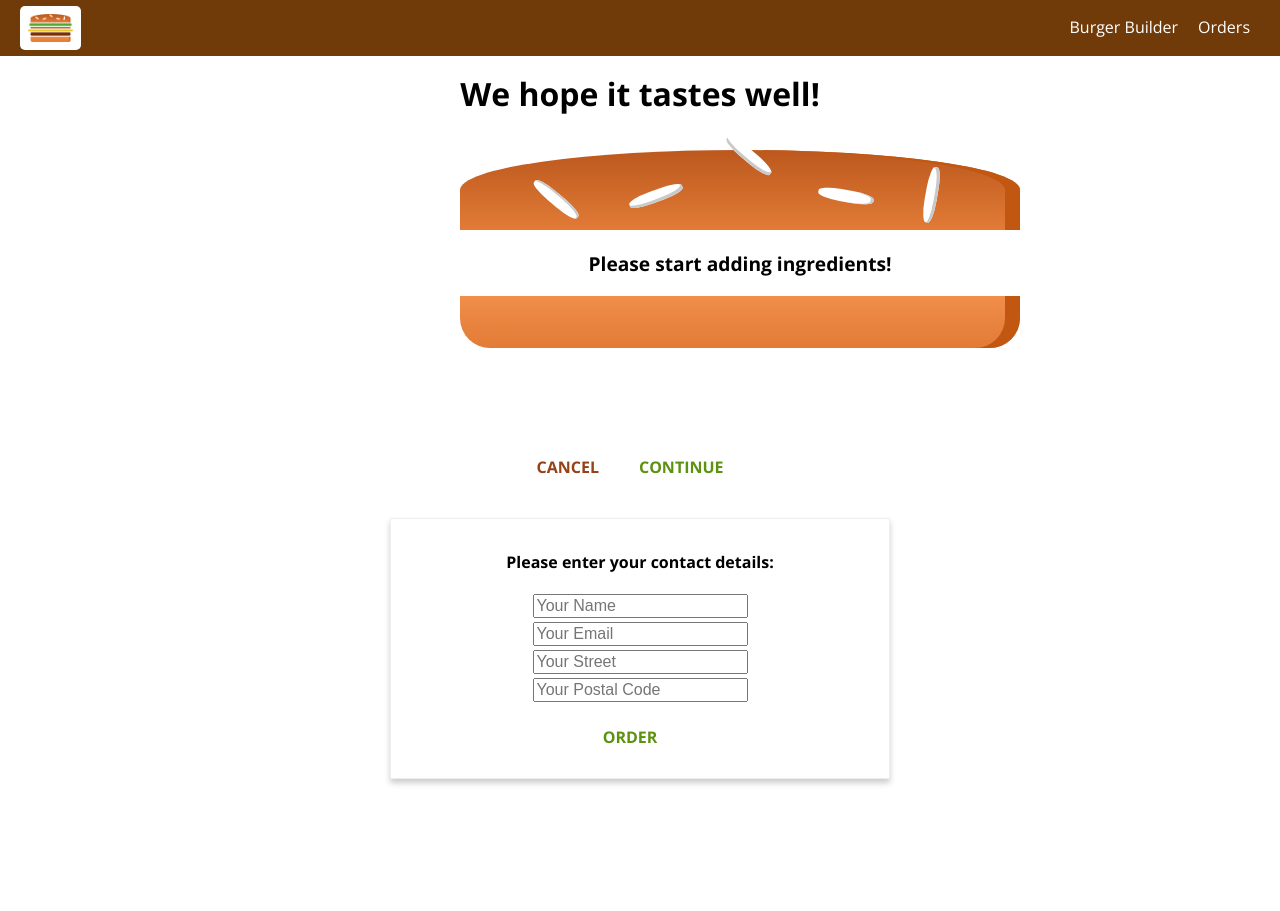
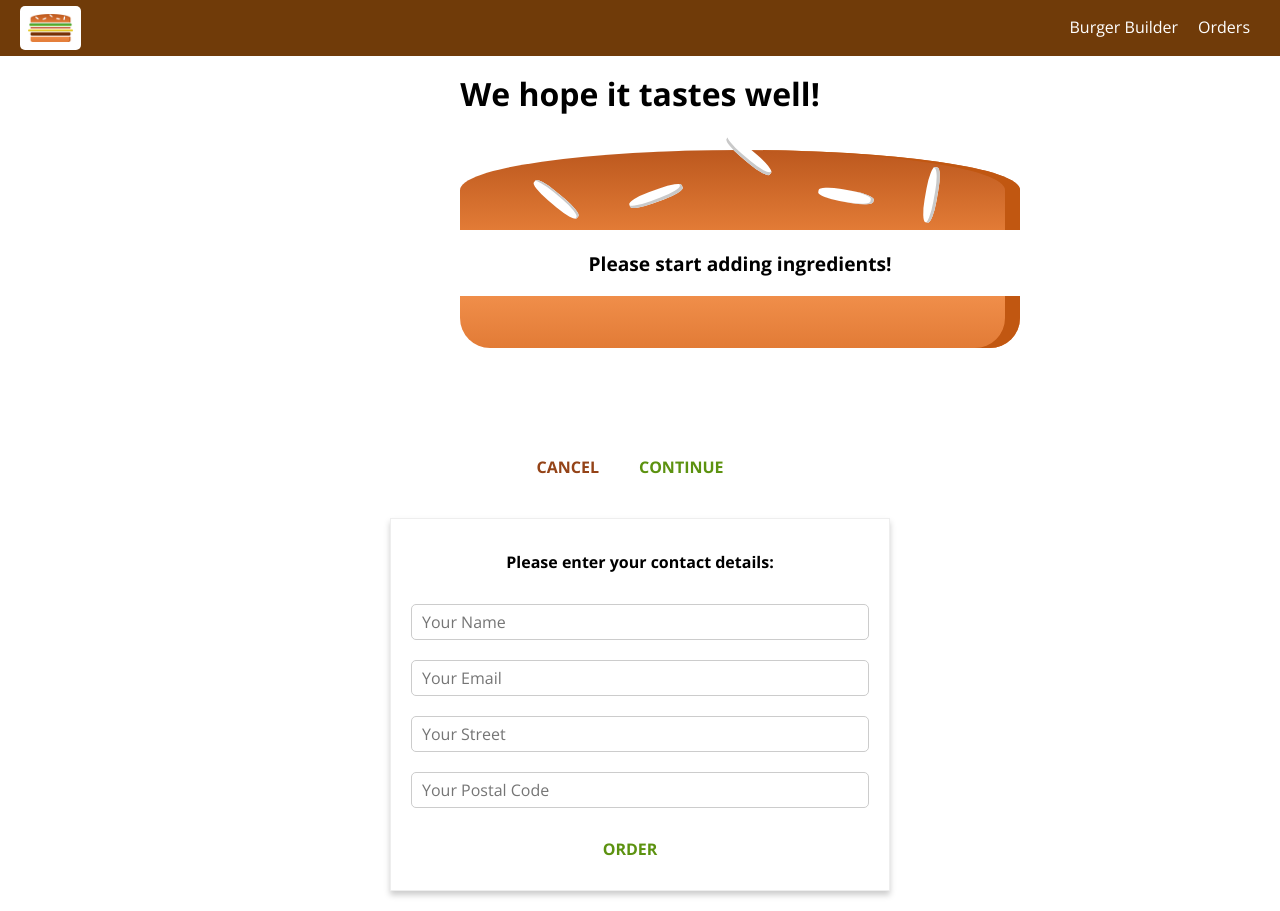
Before and after one commit to cryptus-neoxys/burger-builder, a React (Create React App) app: page /checkout in a window 1280 px wide. Both pictures are taken after a click on the button "CONTINUE". Before the commit the page ends 800 px from the top, so only its background shows below. Built offline with nearby package versions, Linux system fonts and the light colour scheme.

Commit message:
Added Custom Dynamic Form element for checkout -Video236

```diff
--- a/src/components/Order/Order.js
+++ b/src/components/Order/Order.js
@@ -1,11 +1,38 @@
 import React from 'react';
 import classes from './Order.module.css';
 
-const order = (props) => (
+const order = (props) => {
+    const ingredients = [];
+
+    for (let key in props.ingredients) {
+        ingredients.push({name: key, amt: props.ingredients[key]})
+    }
+
+    console.log(ingredients);
+
+    const ingredientList = ingredients.map(ingredient => {
+        return <span
+                key={ingredient.name}
+                style={{
+                    textTransform: 'capitalize',
+                    display: 'inline-block',
+                    margin: '0 8px',
+                    border: '2px solid #ccc',
+                    padding: '5px 10px',
+                    boxShadow: '1px 3px 2px #aaa'
+                }}> {ingredient.name} : {ingredient.amt}
+                </span>
+        }
+        );
+
+    console.log(ingredientList);
+
+    return (
     <div className={classes.Order}>
-        <p>Ingredients: Salad (1)</p>
-        <p>Price: <strong>USD 5.45</strong></p>
+        <p>Ingreients: {ingredientList}</p>
+        <p>Price: <strong>{Number.parseFloat(props.price).toFixed(2)}</strong></p>
     </div>
-)
+    )
+}
 
 export default order;
--- /dev/null
+++ b/src/components/UI/Input/Input.js
@@ -0,0 +1,27 @@
+import React from 'react'
+
+import classes from './Input.module.css';
+
+const input = (props) => {
+    let inputElement = null;
+
+    switch(props.inputType){
+        case( 'input' ) :
+        inputElement = <input className={classes.InputElement} {...props} />;
+        break;
+        case( 'textarea' ) :
+        inputElement = <textarea className={classes.InputElement} {...props} />;
+        break;
+        default:
+        inputElement = <input className={classes.InputElement} {...props} />;
+    }
+
+    return(
+        <div className={classes.Input}>
+            <label htmlFor="">{props.label}</label>
+            {inputElement}
+        </div>
+    )
+}
+
+export default input;
--- /dev/null
+++ b/src/components/UI/Input/Input.module.css
@@ -0,0 +1,29 @@
+.Input {
+    width: 100%;
+    padding: 10px;
+    box-sizing: border-box;
+}
+
+.Label {
+    font-weight: 700;
+    display: block;
+    margin-bottom: 10px;
+}
+
+.InputElement {
+    outline: none;
+    border: 1px solid #ccc;
+    border-radius: 5px;
+    background-color: white;
+    font: inherit;
+    padding: 6px 10px;
+    display: block;
+    width: 100%;
+    box-sizing: border-box;
+}
+
+.InputElement:focus {
+    outline: none;
+    background-color: #ccc;
+    box-shadow: 2px 2px 4px 1px #fa932c;
+}
--- a/src/containers/Checkout/ContactData/ContactData.js
+++ b/src/containers/Checkout/ContactData/ContactData.js
@@ -4,6 +4,7 @@ import Button from '../../../components/UI/Button/Button';
 import Spinner from '../../../components/UI/Spinner/Spinner';
 import classes from './ContactData.module.css';
 import axios from '../../../axios-orders';
+import Input from '../../../components/UI/Input/Input';
 
 class ContactData extends Component {
     state ={
@@ -47,10 +48,10 @@ class ContactData extends Component {
     render() {
         let form = (
             <form>
-                <input className={classes.Input} type="text" name='name' placeholder='Your Name' />
-                <input className={classes.Input} type="email" name='email' placeholder='Your Email' />
-                <input className={classes.Input} type="text" name='street' placeholder='Your Street' />
-                <input className={classes.Input} type="text" name='postal' placeholder='Your Postal Code' />
+                <Input inputType='input' type="text" name='name' placeholder='Your Name' />
+                <Input inputType='input' type="email" name='email' placeholder='Your Email' />
+                <Input inputType='input' type="text" name='street' placeholder='Your Street' />
+                <Input inputType='input' type="text" name='postal' placeholder='Your Postal Code' />
                 <Button btnType='Success' clicked={this.orderHandler}>ORDER</Button>
             </form>
         );
--- a/src/containers/Checkout/ContactData/ContactData.module.css
+++ b/src/containers/Checkout/ContactData/ContactData.module.css
@@ -8,11 +8,6 @@
     box-sizing: border-box;
 }
 
-.Input {
-    font-size: 1rem;
-    display: block;
-    margin: 4px auto;
-}
 
 @media (min-width: 600px) {
     .ContactData {
--- a/src/containers/Orders/Orders.js
+++ b/src/containers/Orders/Orders.js
@@ -1,36 +1,45 @@
 import React, { Component } from 'react'
 
 import Order from '../../components/Order/Order';
-import axios from '../../axios-orders'
+import axios from '../../axios-orders';
+import withErrorHandler from '../../hoc/withErrorHandler/withErrorHandler';
 
 class Orders extends Component {
     state = {
         orders: [],
         loading: true
-    }
+    };
 
     componentDidMount() {
         const fetchedOrders = [];
         axios.get('/orders.json')
             .then(res => {
                 for (let key in res.data) {
-                    fetchedOrders.push(res.data[key]);
+                    fetchedOrders.push({
+                        ...res.data[key],
+                        id: key});
                 }
                 this.setState({loading: false, orders: fetchedOrders})
             })
             .catch(err => {
-                this.setState({loading: false})
+                this.setState({loading: false});
             })
     }
+
+
 
     render () {
         return (
             <div>
-                <Order />
-                <Order />
+                {this.state.orders.map(order => (
+                    <Order
+                        key={order.id}
+                        ingredients={order.ingredients}
+                        price={+order.price} />
+                ))}
             </div>
         );
     }
 }
 
-export default Orders
+export default withErrorHandler(Orders, axios);
```
